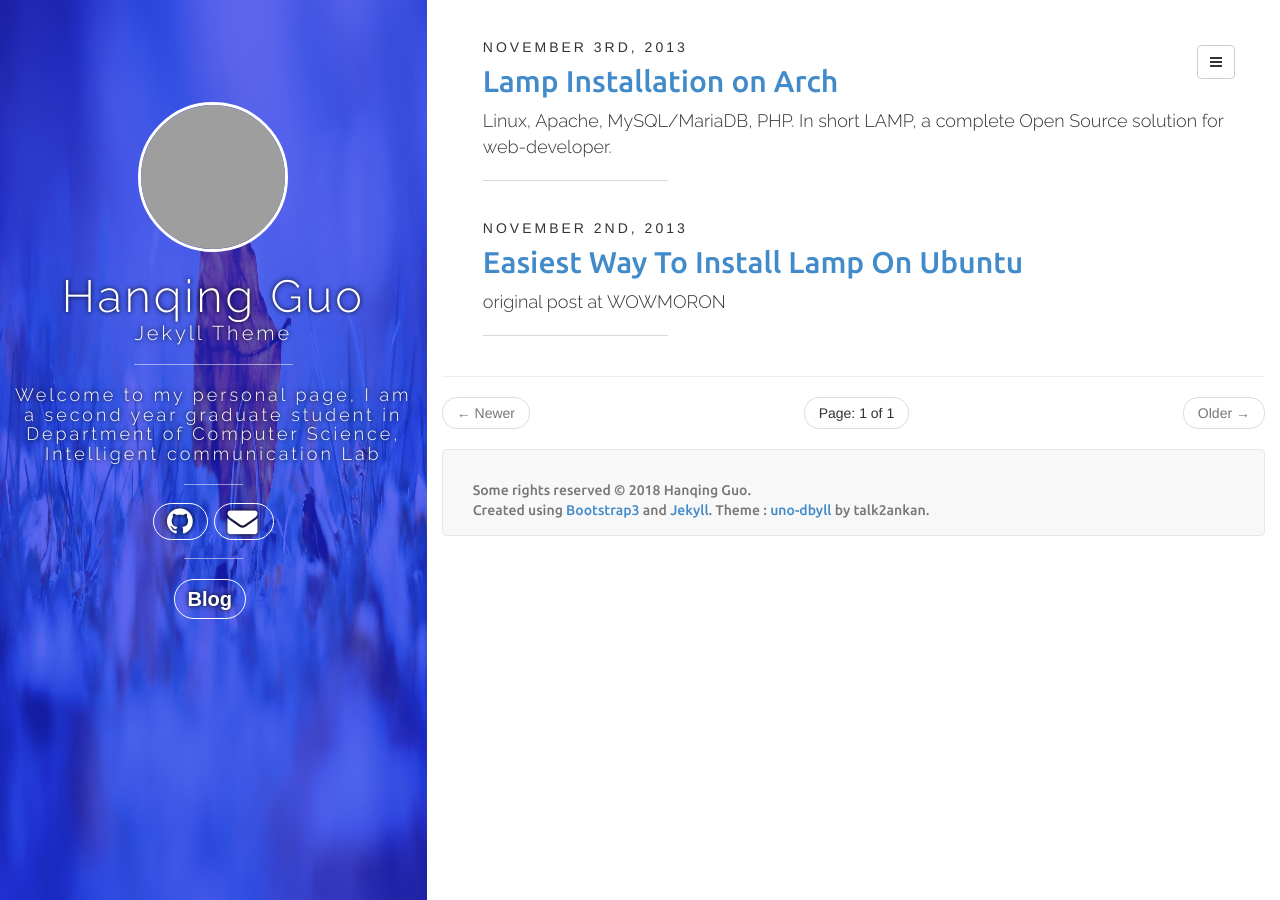
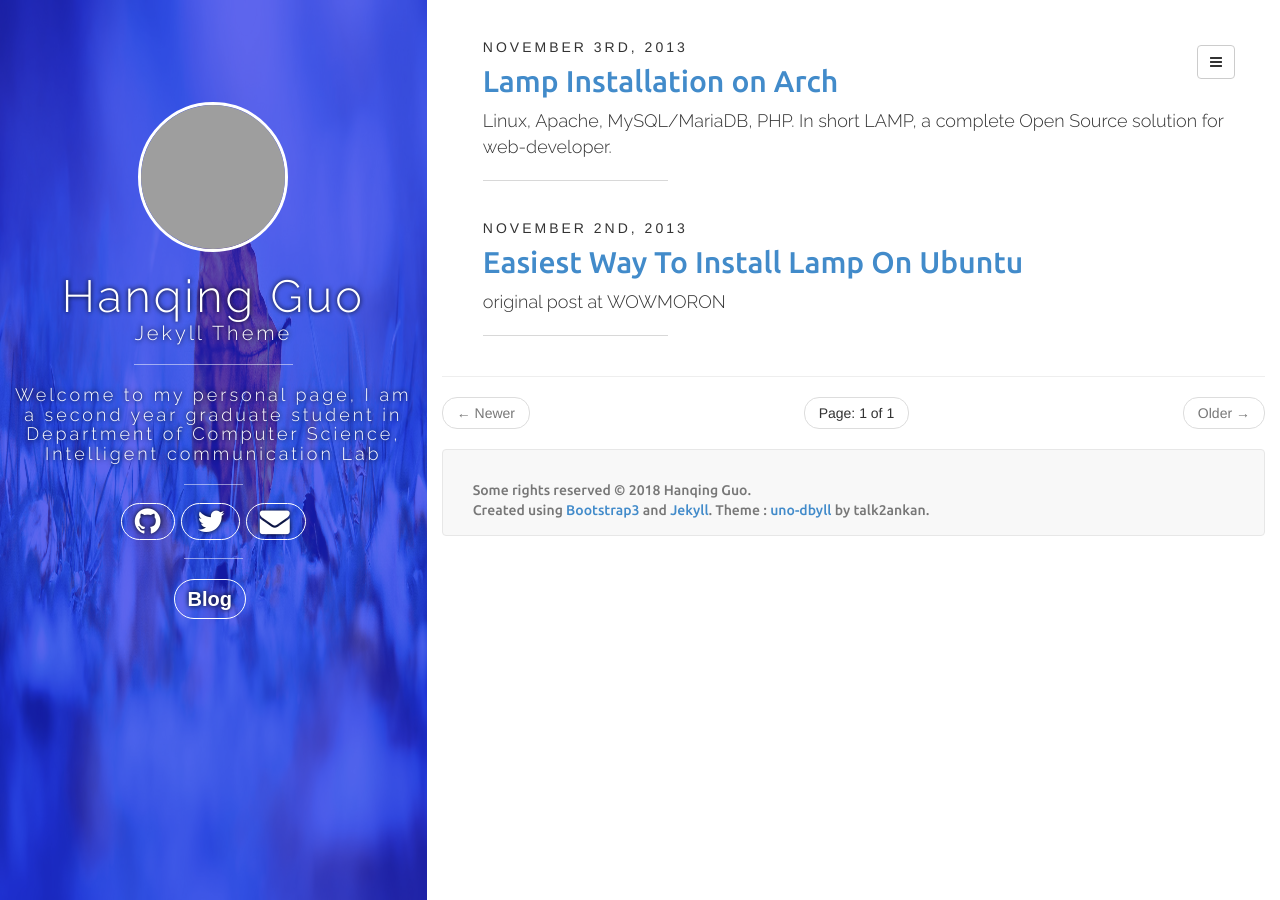
Before and after one commit to hanqingguo/hanqingguo.github.io, a Jekyll site: the page built from index.html, in a window 1280 px wide. Built offline with Jekyll 4.4.1, drawn with Linux system fonts in a browser that asks for light colours; nearby versions of some CDN libraries; the list of posts is cut into pages by our own code; comment, search, counter and statistics services are not loaded; grey boxes are pictures that could not be loaded.

Commit message:
change weibo

```diff
--- a/_includes/default.html
+++ b/_includes/default.html
@@ -71,7 +71,7 @@
         <img src="{{site.author.uno-dbyll}}" class="img-circle" style="height:35px;width:35px"/>
         {{ site.title }}
       </a>
-    </div>
+ </div>
 
 
     <!-- Collect the nav links, forms, and other content for toggling -->
--- a/_includes/sidebar.html
+++ b/_includes/sidebar.html
@@ -22,7 +22,7 @@
         <i class="fa fa-github"></i>
       </a>
       {% endif %}
-       {% if site.author.twitter %}
+       {% if site.author.weibo %}
       <a type="button" class="social2" href="http://weibo.com{{ site.author.weibo }}">
         <i class="fa fa-twitter"></i>
       </a>
```
